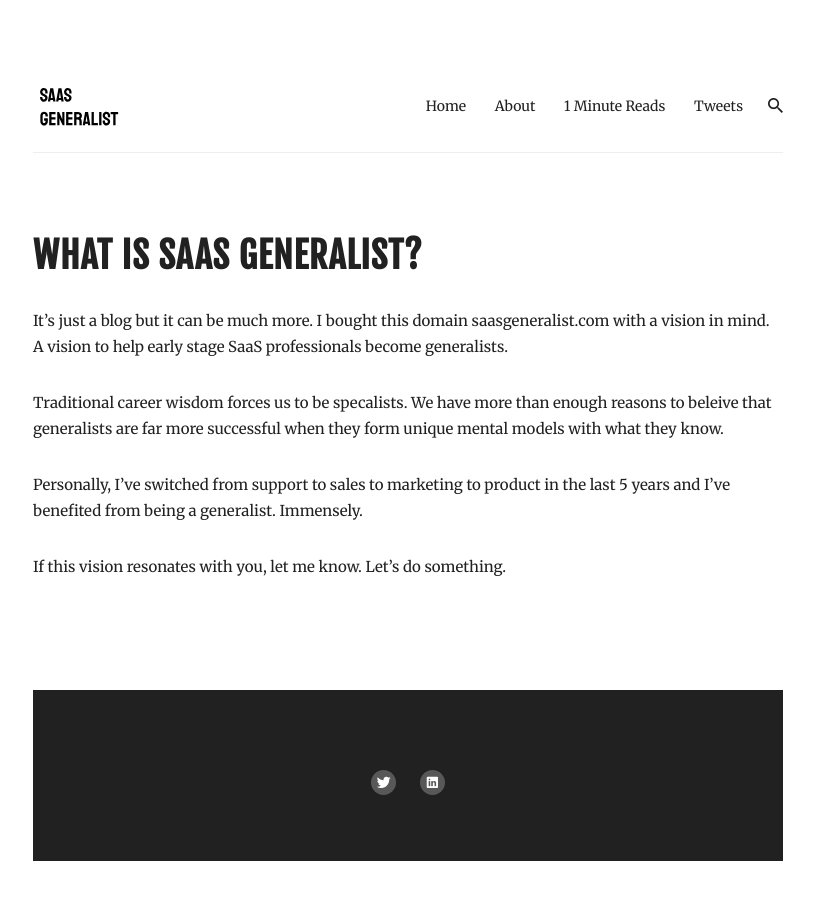
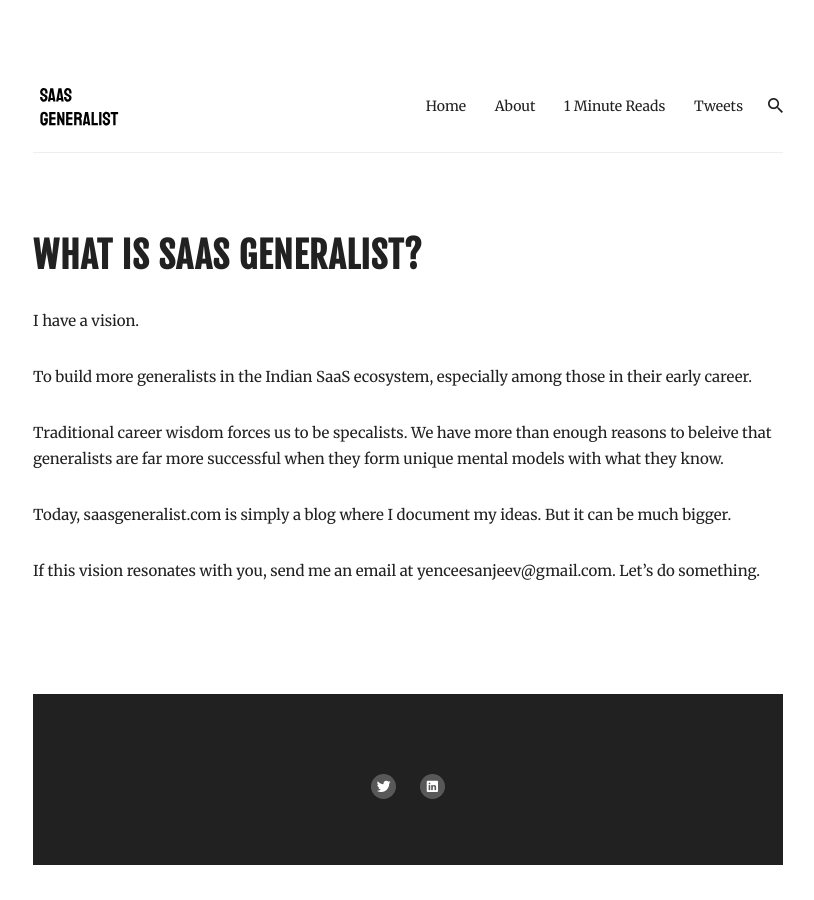
Before and after one commit to yenceesanjeev/saasgeneralist.github.io, a Jekyll site: the page built from _pages/about.md, in a window 1280 px wide. Shown: the whole page, without its empty margins (232-1046 px from the left). Built offline with Jekyll 4.4.1, drawn with Linux system fonts in a browser that asks for light colours; nearby versions of some CDN libraries.

Commit message:
changed about message

```diff
--- a/_pages/about.md
+++ b/_pages/about.md
@@ -5,11 +5,12 @@
 permalink: /about/
 ---
 
+I have a vision.
 
-It's just a blog but it can be much more. I bought this domain saasgeneralist.com with a vision in mind. A vision to help early stage SaaS professionals become generalists.
+To build more generalists in the Indian SaaS ecosystem, especially among those in their early career.
 
 Traditional career wisdom forces us to be specalists. We have more than enough reasons to beleive that generalists are far more successful when they form unique mental models with what they know.
 
-Personally, I've switched from support to sales to marketing to product in the last 5 years and I've benefited from being a generalist. Immensely.
+Today, saasgeneralist.com is simply a blog where I document my ideas. But it can be much bigger.
 
-If this vision resonates with you, let me know. Let's do something.
+If this vision resonates with you, send me an email at yenceesanjeev@gmail.com. Let's do something.
```
